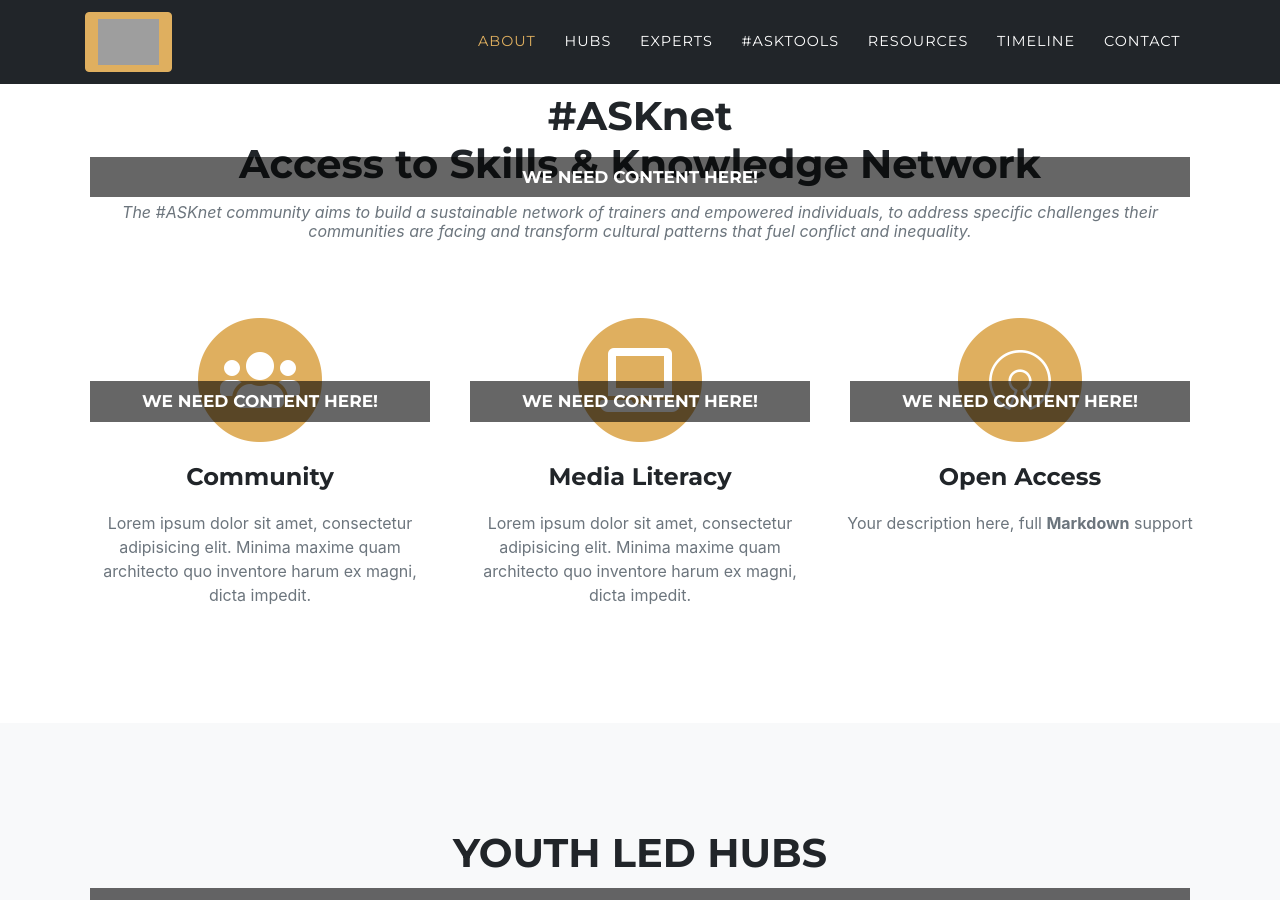
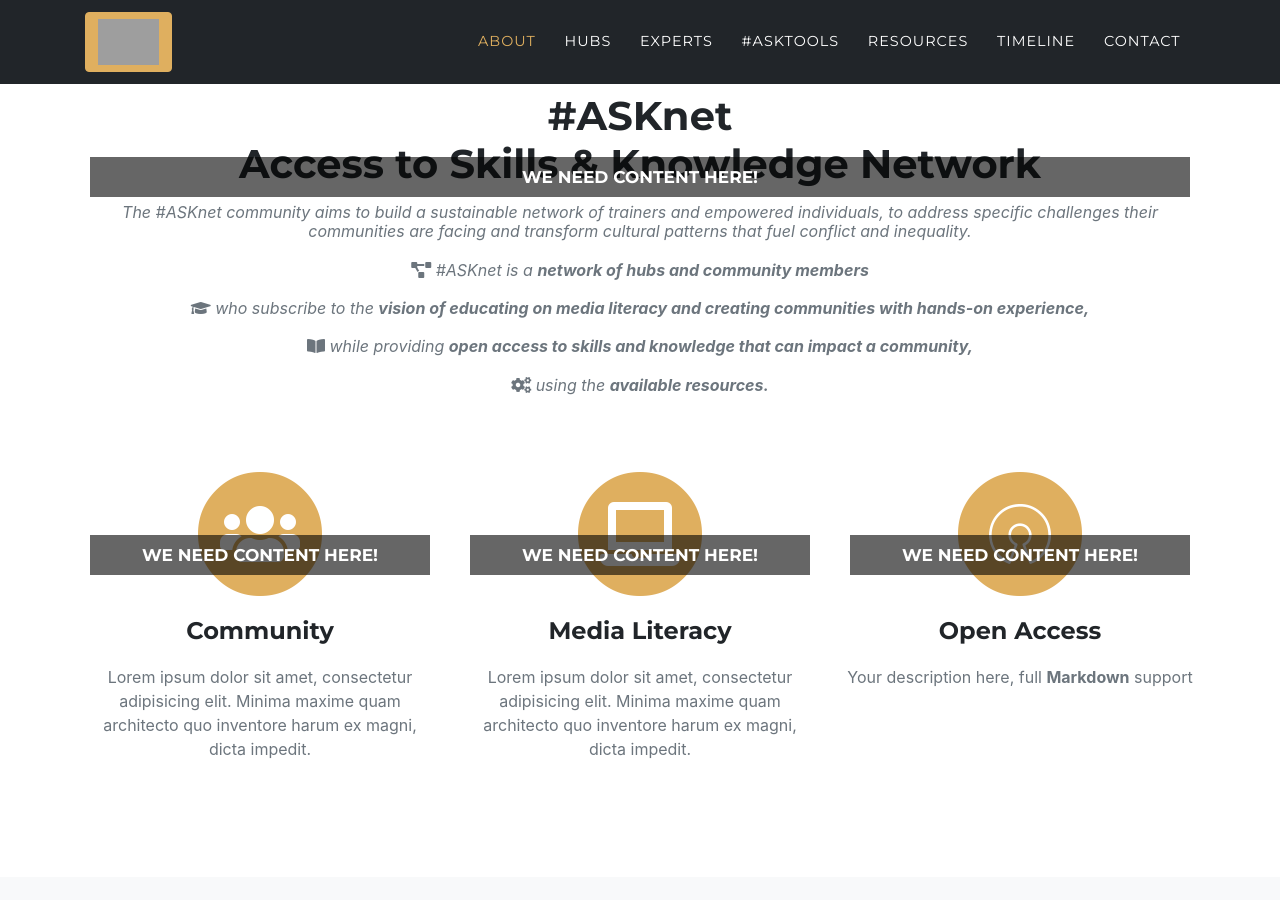
Before and after one commit to ASKnetCommunity/ASKnet.Community, a Jekyll site: the page built from index.md, in a window 1280 px wide and 900 px high, scrolled down 937 px. Built offline with Jekyll 4.4.1, drawn with Linux system fonts in a browser that asks for light colours; some web fonts are replaced; grey boxes are pictures that could not be loaded.

Commit message:
added draft of ASKnet identity

```diff
--- a/_data/sitetext.yml
+++ b/_data/sitetext.yml
@@ -18,7 +18,7 @@ en: &DEFAULT_EN
 
   services:
     title: "#ASKnet<br />Access to Skills & Knowledge Network"
-    text: "The #ASKnet community aims to build a sustainable network of trainers and empowered individuals, to address specific challenges their communities are facing and transform cultural patterns that fuel conflict and inequality."
+    text: 'The #ASKnet community aims to build a sustainable network of trainers and empowered individuals, to address specific challenges their communities are facing and transform cultural patterns that fuel conflict and inequality.  <br> <br>   <i class="fas fa-project-diagram"></i> #ASKnet is a <b>network of hubs and community members</b> <br> <br> <i class="fas fa-graduation-cap"></i>  who subscribe to the <b>vision of educating on media literacy and creating communities with hands-on experience,</b> <br> <br> <i class="fas fa-book-open"></i> while providing <b>open access to skills and knowledge that can impact a community,</b> <br><br> <i class="fas fa-cogs"></i>  using the <b>available resources.</b>'
     submit: https://github.com/ASKnetCommunity/ASKnet.Community/issues/30
     section: about
     list:
```
